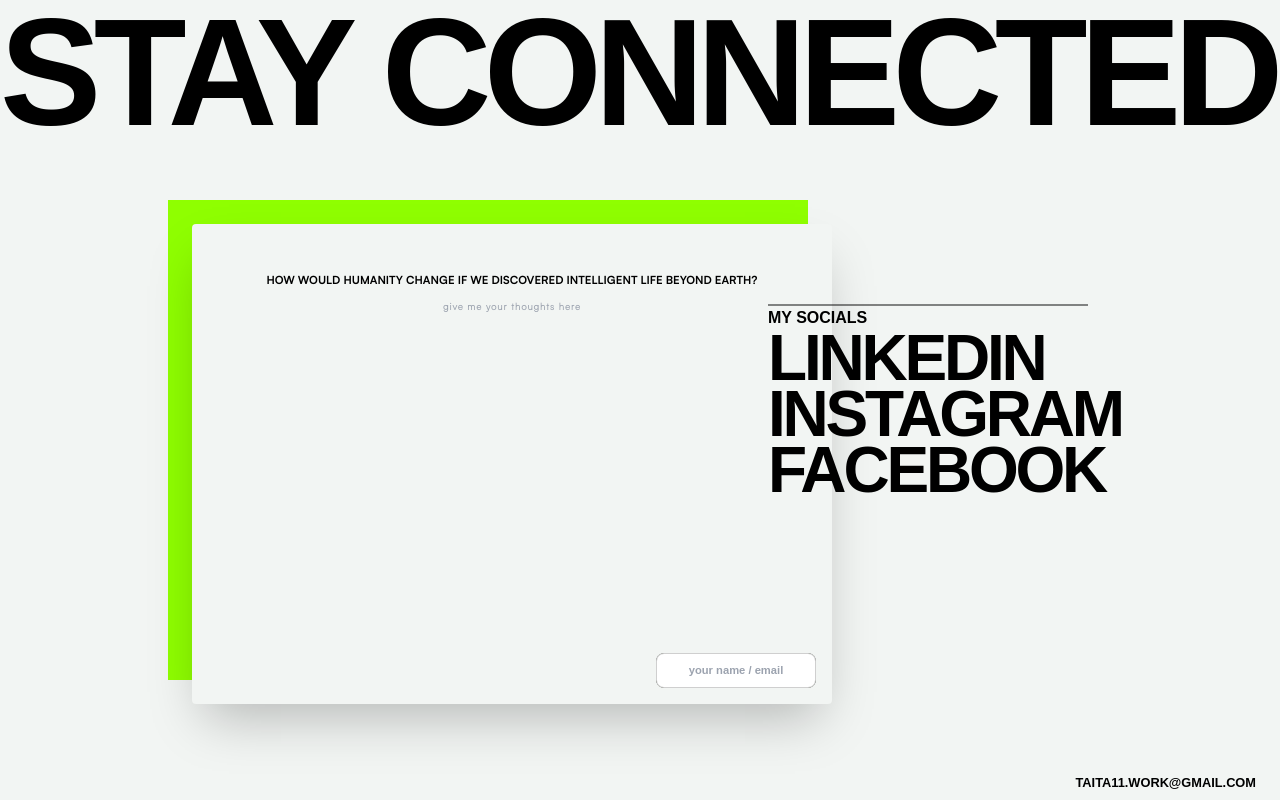
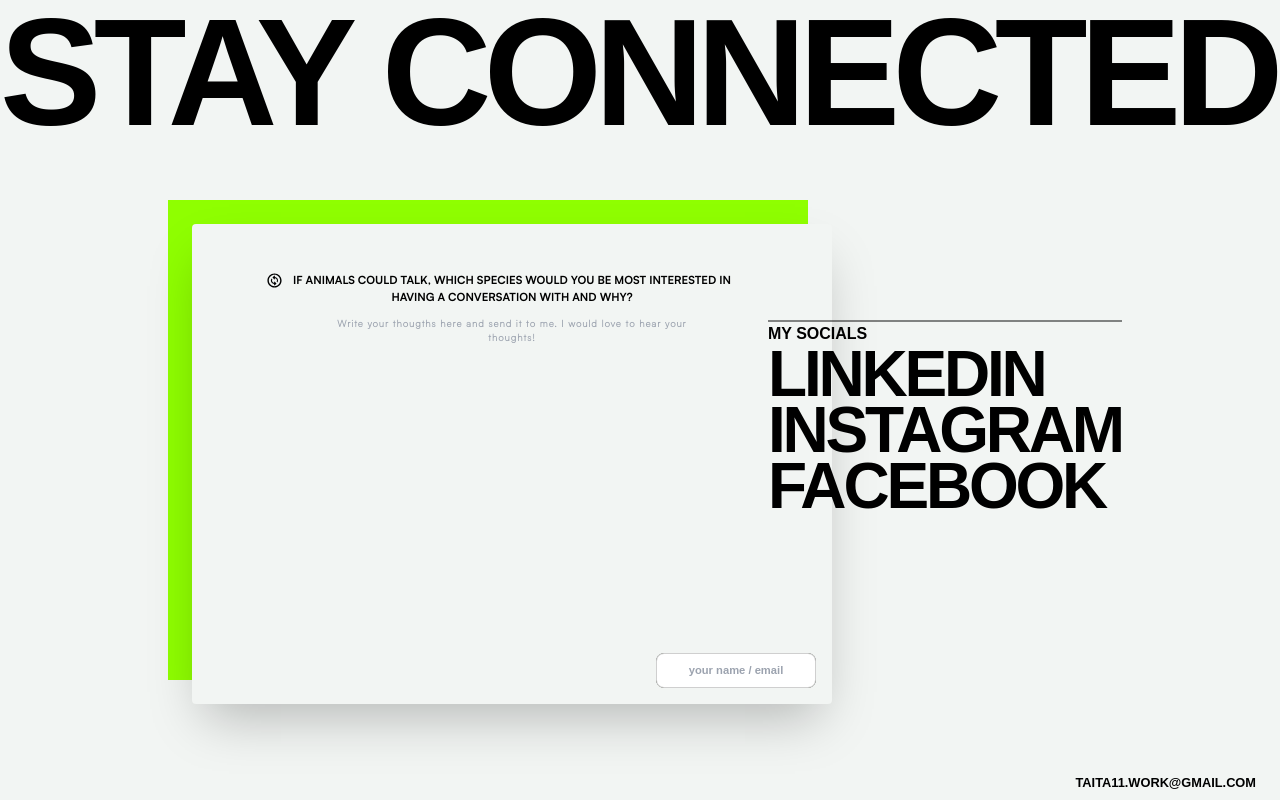
Before and after one commit to thanhtaita/TaiTa, a React (Vite) app: page / in a window 1280 px wide. Shown: the part 2800-3600 px from the top of the page. Built offline with nearby package versions, Linux system fonts and the light colour scheme; no server answers.

Commit message:
add database and fix UI

```diff
--- a/package.json
+++ b/package.json
@@ -12,6 +12,7 @@
   "dependencies": {
     "@react-spring/parallax": "^9.7.3",
     "@splinetool/react-spline": "^2.2.6",
+    "firebase": "^10.8.0",
     "framer-motion": "^10.18.0",
     "react": "^18.2.0",
     "react-dom": "^18.2.0",
--- /dev/null
+++ b/src/firebase.jsx
@@ -0,0 +1,26 @@
+// Import the functions you need from the SDKs you need
+import { initializeApp } from "firebase/app";
+import { getFirestore } from "firebase/firestore";
+import { getAnalytics } from "firebase/analytics";
+// TODO: Add SDKs for Firebase products that you want to use
+// https://firebase.google.com/docs/web/setup#available-libraries
+
+// Your web app's Firebase configuration
+// For Firebase JS SDK v7.20.0 and later, measurementId is optional
+
+const firebaseConfig = {
+  apiKey: import.meta.env.VITE_API_KEY,
+  authDomain: import.meta.env.VITE_AUTH_DOMAIN,
+  projectId: import.meta.env.VITE_PROJECT_ID,
+  storageBucket: import.meta.env.VITE_STORAGE_BUCKET,
+  messagingSenderId: import.meta.env.VITE_MESSAGING_SENDER_ID,
+  appId: import.meta.env.VITE_APP_ID,
+  measurementId: import.meta.env.VITE_MEASUREMENT_ID,
+};
+
+// Initialize Firebase
+const app = initializeApp(firebaseConfig);
+const db = getFirestore(app);
+// const analytics = getAnalytics(app);
+
+export { db };
--- a/src/page/Ask.jsx
+++ b/src/page/Ask.jsx
@@ -1,10 +1,50 @@
-import { useRef, useState } from "react";
+import { useState } from "react";
+import { db } from "../firebase";
+import { setDoc, doc } from "firebase/firestore";
+import Socials from "./Socials";
+
+import { MdOutlineChangeCircle } from "react-icons/md";
+
+const Questions = [
+  "How would humanity change if we discovered intelligent life beyond Earth?",
+  "Are you excited about the current progress of Artificial Intelliggence development? Can you give me some thoughts?",
+  "People should follow what they want to do, not what they should do. What do you think?",
+  "Is it more important to be right or to be understood?",
+  "If animals could talk, which species would you be most interested in having a conversation with and why?",
+  "If you could change the outcome of one scientific experiment in history, which would it be and what impact do you think it would have on the present?",
+  "Tell me about a good moment you had today.",
+  "Would you choose to live in a virtual reality where all your wishes are granted over the real world?",
+  "What recent thing have you learned that you found interesting?",
+  "Short-term happniness or long-term happiness?",
+];
+
 const Ask = () => {
-  const textareaRef = useRef(null);
-  const email = useRef(null);
+  const addContact = async () => {
+    if (userEmail === "" && userComment === "") {
+      return;
+    }
+
+    console.log("adding contact");
+    try {
+      await setDoc(doc(db, "contacts", userEmail), {
+        question:
+          "How would humanity change if we discovered intelligent life beyond Earth?",
+        answer: userComment,
+      });
+      console.log("contact added!");
+      setUserComment("");
+      setUserEmail("");
+    } catch (e) {
+      console.error("Error adding document: ", e);
+    }
+  };
+
   const [isOpened, setIsOpened] = useState(false);
   const [userComment, setUserComment] = useState("");
   const [userEmail, setUserEmail] = useState("");
+  const [questionNum, setQuestionNum] = useState(
+    Math.floor(Math.random() * Questions.length)
+  );
 
   const openSend = () => {
     setIsOpened(true);
@@ -12,8 +52,6 @@ const Ask = () => {
 
   const closeSend = () => {
     console.log(false);
-    setUserComment("");
-    setUserEmail("");
     setIsOpened(false);
   };
 
@@ -21,29 +59,45 @@ const Ask = () => {
   const buttonClasses = isOpened ? "-translate-y-10" : "translate-y-0";
 
   return (
-    <div className="h-full w-full relative">
+    <div className="relative">
       <div
         id="ask"
-        className="relative bg-[#F2F5F3] h-full w-full flex flex-col items-center rounded shadow-2xl z-20 hover:translate-y-[-0.25rem] hover:translate-x-[-0.25rem] hover:shadow-3xl transition-all duration-500 ease-in-out"
+        className="relative bg-[#F2F5F3] h-[40vh] sm:h-[60vh] w-full flex flex-col items-center rounded shadow-2xl z-20 hover:translate-y-[-0.25rem] hover:translate-x-[-0.25rem] hover:shadow-3xl transition-all duration-500 ease-in-out"
       >
-        <div className="h-[80%] flex flex-col items-center mt-[3rem] mx-[2rem]">
-          <div className="uppercase text-[0.7rem] font-['Satoshi-bold'] text-center">
-            How would humanity change if we discovered intelligent life beyond
-            Earth?
+        <div className="h-[80%] md:h-[60%] flex flex-col items-center mt-[3rem] mx-[2rem]">
+          <div className="flex flex-row gap-[0.1rem] w-[80%] relative">
+            <div className="uppercase text-[0.7rem] font-['Satoshi-bold'] text-center">
+              <MdOutlineChangeCircle
+                className="cursor-pointer transition-all duration-300 ease-in-out transform rotate-0 hover:rotate-90 absolute top-[0rem] left-[-1rem] z-10"
+                size={17}
+                onClick={() => {
+                  console.log(questionNum);
+                  const temp = questionNum;
+                  let newNum = Math.floor(Math.random() * Questions.length);
+                  while (newNum === temp) {
+                    newNum = Math.min(
+                      0,
+                      Math.floor(Math.random() * Questions.length)
+                    );
+                  }
+                  setQuestionNum(newNum);
+                }}
+              />
+              {Questions[questionNum]}
+            </div>
           </div>
           <textarea
-            ref={textareaRef}
             id="message"
             rows="4"
             value={userComment}
-            className="bg-transparent p-2.5 w-[85%] h-[70%] text-[0.6rem] text-[#111] focus:outline-none text-center font-['Satoshi-light'] tracking-[1px]  resize-none "
-            placeholder="give me your thoughts here"
+            className="bg-transparent p-2.5 w-[65%] h-[70%] text-[0.6rem] text-[#111] focus:outline-none text-center font-['Satoshi-light'] tracking-[1px]  resize-none "
+            placeholder="Write your thougths here and send it to me. I would love to hear your thoughts!"
             onChange={(e) => setUserComment(e.target.value)}
           ></textarea>
         </div>
         <button
           className={`absolute bottom-[1rem] right-[1rem] w-[10rem] p-2 bg-[#8FFF00] text-black border border-1px border-[#444444] text-[0.7rem] rounded-lg focus:outline-none text-center  transition-all duration-300 ease-in-out transform ${buttonClasses}`}
-          onClick={closeSend}
+          onClick={addContact}
         >
           send to Tai
         </button>
@@ -51,7 +105,6 @@ const Ask = () => {
           onFocus={openSend}
           onBlur={closeSend}
           value={userEmail}
-          ref={email}
           id="email"
           cols="24"
           rows="1"
@@ -60,7 +113,10 @@ const Ask = () => {
           onChange={(e) => setUserEmail(e.target.value)}
         ></textarea>
       </div>
-      <div className="h-full w-full absolute top-[-1.5rem] left-[-1.5rem] bg-[#8FFF00] z-0"></div>
+      <div className="h-[40vh] sm:h-[60vh] w-full absolute top-[-1.5rem] left-[-1.5rem] bg-[#8FFF00] z-0"></div>
+      <div className="ml-[2rem] sm:ml[2rem] flex flex-col items-start w-[80vw] md:w-[25vw] md:absolute md:top-[20%] xl:top-[20%] md:right-[-40%]  z-50 mt-[4rem] md:mt-[0rem] mb-[2rem]">
+        <Socials />
+      </div>
     </div>
   );
 };
--- a/src/page/Contact.jsx
+++ b/src/page/Contact.jsx
@@ -30,50 +30,14 @@ const Contact = () => {
       >
         <motion.div
           variants={ContactVariants}
-          className="absolute leading-[4rem] top-[2.5rem] text-[4rem] sm:text-[5rem] lg:text-[7rem] 5rem] xl:text-[9.5rem] 2xl:text-[10rem] tracking-tighter "
+          className="absolute leading-[4rem] top-[2.5rem] text-[4rem] sm:text-[5rem] lg:text-[7rem] xl:text-[9.5rem] 2xl:text-[10rem] tracking-tighter "
         >
           STAY CONNECTED
         </motion.div>
       </motion.div>
       <div className="pt-[13rem] flex flex-col gap-[3rem] items-center md:block">
-        <div className="h-[40vh] md:h-[60%] md:w-[50%] md:absolute md:top-[25vh] xl:top-[28vh] md:left-[15vw]">
+        <div className="md:w-[50%] md:absolute md:top-[25vh] xl:top-[28vh] md:left-[15vw]">
           <Ask />
-        </div>
-        <div className="flex flex-col items-start w-[80vw] md:w-[25vw] md:absolute md:top-[30vh] xl:top-[38vh] md:right-[15vw] z-50">
-          <div className="border border-[1px] border-[#111] border-opacity-50 w-full "></div>
-          <div className="">MY SOCIALS</div>
-          <div className="flex flex-col leading-[3.5rem] md:leading-[2.5rem] lg:leading-[3.5rem] tracking-tighter">
-            <a
-              href="https://www.linkedin.com/in/taita/"
-              target="_blank"
-              rel="noopener noreferrer"
-              className="flex items-center rounded relative overflow-hidden transition-all duration-500 before:absolute before:left-0 before:top-0 before:h-full before:w-0 before:bg-transparent before:transition-all before:duration-500 hover:text-white hover:before:left-0 hover:before:w-full hover:before:bg-black hover:transform hover:skew-x-[15deg]"
-            >
-              <span className="relative z-10 text-[3.5rem] md:text-[3rem] lg:text-[4rem] tracking-tighter">
-                LINKEDIN
-              </span>
-            </a>
-            <a
-              href="https://www.instagram.com/_takid_/"
-              target="_blank"
-              rel="noopener noreferrer"
-              className="flex items-center rounded relative overflow-hidden transition-all duration-500 before:absolute before:left-0 before:top-0 before:h-full before:w-0 before:bg-transparent before:transition-all before:duration-500 hover:text-white hover:before:left-0 hover:before:w-full hover:before:bg-[black] hover:transform hover:skew-x-[15deg]"
-            >
-              <span className="relative z-10 text-[3.5rem] md:text-[3rem] lg:text-[4rem] tracking-tighter">
-                INSTAGRAM
-              </span>
-            </a>
-            <a
-              href="https://www.facebook.com/tai.ta.9277/"
-              target="_blank"
-              rel="noopener noreferrer"
-              className="flex items-center rounded relative overflow-hidden transition-all duration-500 before:absolute before:left-0 before:top-0 before:h-full before:w-0 before:bg-transparent before:transition-all before:duration-500 hover:text-white hover:before:left-0 hover:before:w-full hover:before:bg-black hover:transform hover:skew-x-[15deg]"
-            >
-              <span className="relative z-10 text-[3.5rem] md:text-[3rem] lg:text-[4rem] tracking-tighter">
-                FACEBOOK
-              </span>
-            </a>
-          </div>
         </div>
         <div className="text-[0.8rem] absolute bottom-[0.5rem] right-[1.5rem]">
           TAITA11.WORK@GMAIL.COM
--- /dev/null
+++ b/src/page/Socials.jsx
@@ -0,0 +1,42 @@
+const Socials = () => {
+  return (
+    <div>
+      <div className="border border-[1px] border-[#111] border-opacity-50 w-full "></div>
+      <div className="">MY SOCIALS</div>
+      <div className="flex flex-col leading-[3.5rem] md:leading-[2.5rem] lg:leading-[3.5rem] tracking-tighter">
+        <a
+          href="https://www.linkedin.com/in/taita/"
+          target="_blank"
+          rel="noopener noreferrer"
+          className="flex items-center rounded relative overflow-hidden transition-all duration-500 before:absolute before:left-0 before:top-0 before:h-full before:w-0 before:bg-transparent before:transition-all before:duration-500 hover:text-white hover:before:left-0 hover:before:w-full hover:before:bg-black hover:transform hover:skew-x-[15deg]"
+        >
+          <span className="relative z-10 text-[3.5rem] md:text-[3rem] lg:text-[4rem] tracking-tighter">
+            LINKEDIN
+          </span>
+        </a>
+        <a
+          href="https://www.instagram.com/_takid_/"
+          target="_blank"
+          rel="noopener noreferrer"
+          className="flex items-center rounded relative overflow-hidden transition-all duration-500 before:absolute before:left-0 before:top-0 before:h-full before:w-0 before:bg-transparent before:transition-all before:duration-500 hover:text-white hover:before:left-0 hover:before:w-full hover:before:bg-[black] hover:transform hover:skew-x-[15deg]"
+        >
+          <span className="relative z-10 text-[3.5rem] md:text-[3rem] lg:text-[4rem] tracking-tighter">
+            INSTAGRAM
+          </span>
+        </a>
+        <a
+          href="https://www.facebook.com/tai.ta.9277/"
+          target="_blank"
+          rel="noopener noreferrer"
+          className="flex items-center rounded relative overflow-hidden transition-all duration-500 before:absolute before:left-0 before:top-0 before:h-full before:w-0 before:bg-transparent before:transition-all before:duration-500 hover:text-white hover:before:left-0 hover:before:w-full hover:before:bg-black hover:transform hover:skew-x-[15deg]"
+        >
+          <span className="relative z-10 text-[3.5rem] md:text-[3rem] lg:text-[4rem] tracking-tighter">
+            FACEBOOK
+          </span>
+        </a>
+      </div>
+    </div>
+  );
+};
+
+export default Socials;
```
Also changed, not shown: 2 other files (tests, documents, lock files or other folders).
